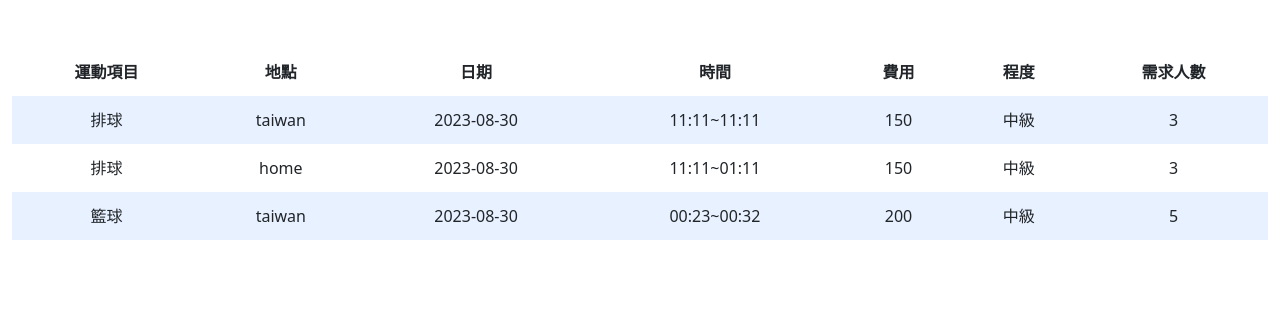
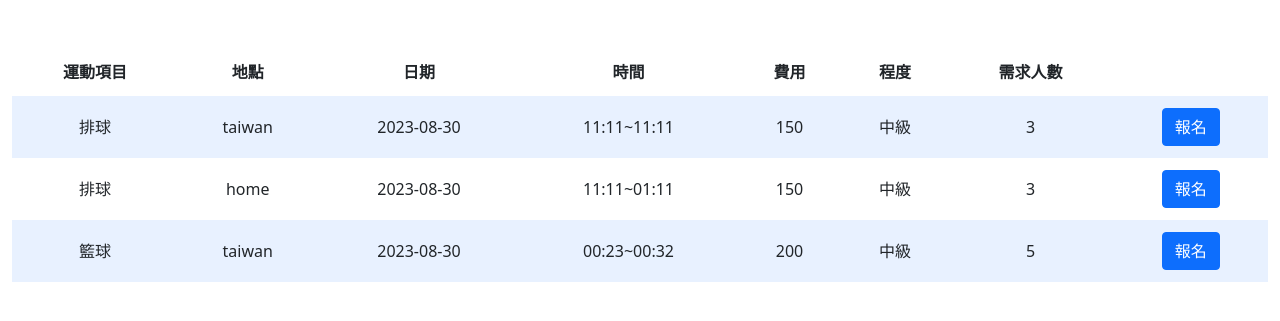
Before and after one commit to joeyyu123/finalproject, a Flask app: page /find in a window 1280 px wide. Shown: the part 66-387 px from the top of the page. Run offline with Flask 3, Linux system fonts and the light colour scheme; some libraries are stand-ins or nearby versions.

Commit message:
新增報名按鈕 仍有BUG

```diff
--- a/templates/find.html
+++ b/templates/find.html
@@ -27,6 +27,7 @@
                     <td class ="text-middle">{{activity.price}}</td>
                     <td class ="text-middle">{{activity.level}}</td>
                     <td class ="text-middle">{{activity.participants}}</td>
+                    <td class="text-middle"><a href="/apply/{{activity.id}}" class="btn btn-primary">報名</a></td>
                 </tr>
             {% endfor %}
         </tbody>
```
Also changed, not shown: database.db, templates/apply.html (added), 2 other files.
